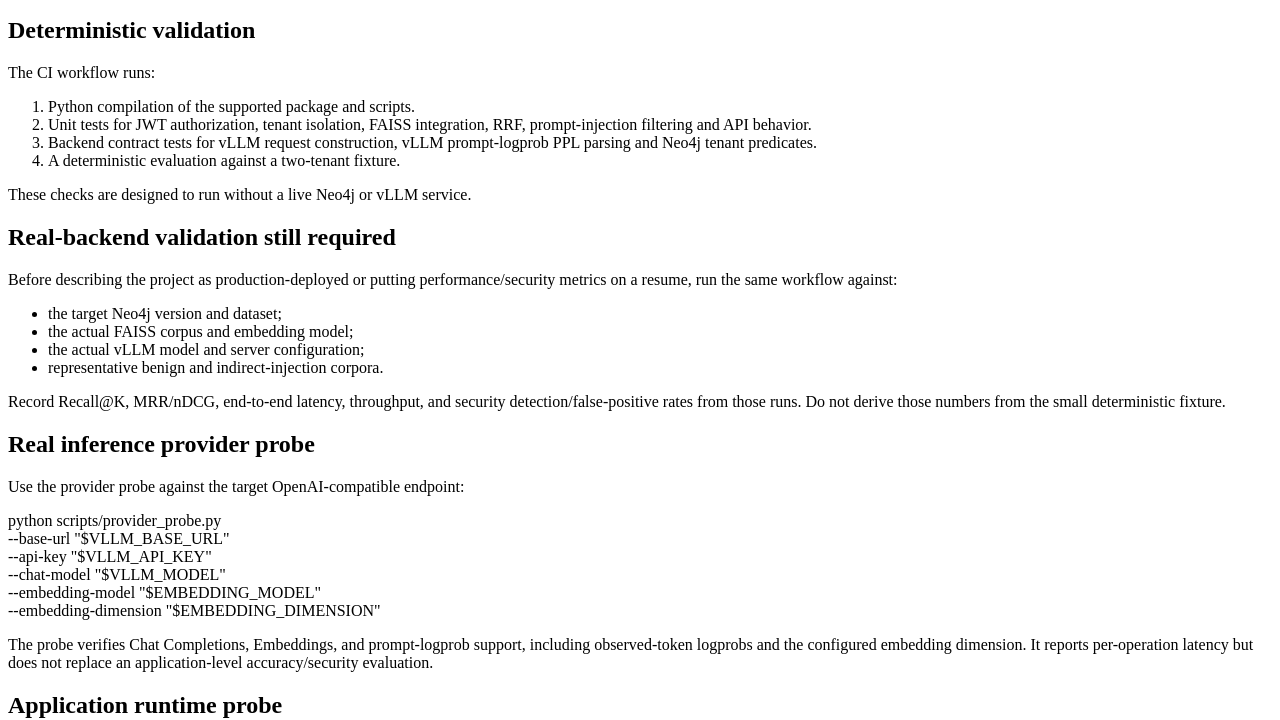
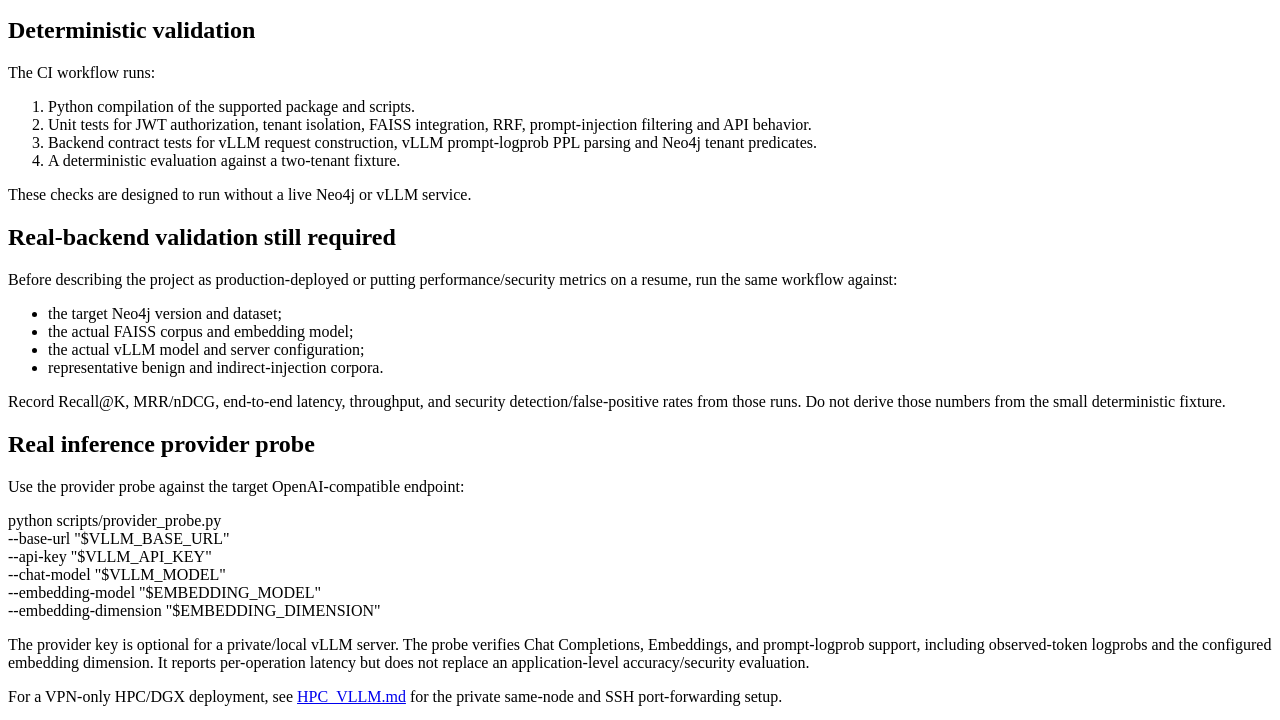
Before and after one commit to SpryzenHell/enterprise_graphrag, an Eleventy site: page docs/VALIDATION.md in a window 1280 px wide. Shown: the part 87-807 px from the top of the page. Built offline with nearby package versions, Linux system fonts and the light colour scheme; Eleventy itself is replaced by a stand-in of ours; files that its build step writes are made by us from their sources.

Commit message:
Document private HPC validation workflow

```diff
--- a/docs/VALIDATION.md
+++ b/docs/VALIDATION.md
@@ -36,7 +36,9 @@ Use the provider probe against the target OpenAI-compatible endpoint:
       --embedding-model "$EMBEDDING_MODEL" \
       --embedding-dimension "$EMBEDDING_DIMENSION"
 
-The probe verifies Chat Completions, Embeddings, and prompt-logprob support, including observed-token logprobs and the configured embedding dimension. It reports per-operation latency but does not replace an application-level accuracy/security evaluation.
+The provider key is optional for a private/local vLLM server. The probe verifies Chat Completions, Embeddings, and prompt-logprob support, including observed-token logprobs and the configured embedding dimension. It reports per-operation latency but does not replace an application-level accuracy/security evaluation.
+
+For a VPN-only HPC/DGX deployment, see [HPC_VLLM.md](HPC_VLLM.md) for the private same-node and SSH port-forwarding setup.
 
 ## Application runtime probe
 
```
